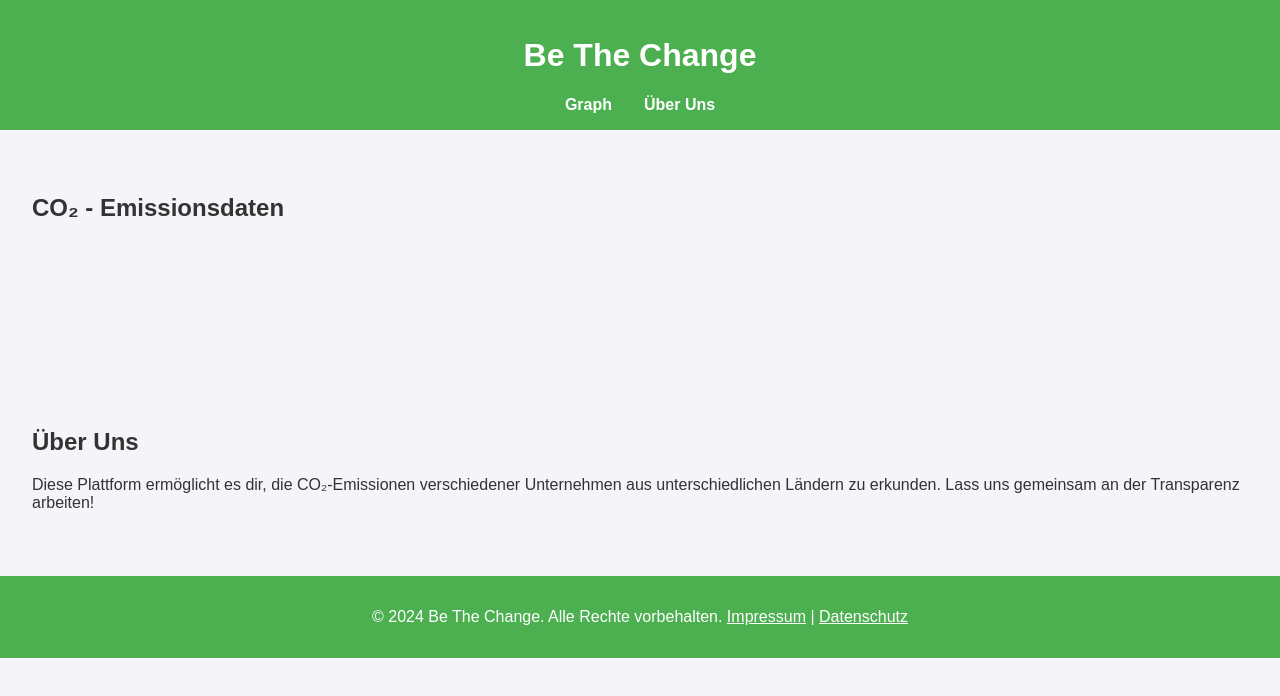
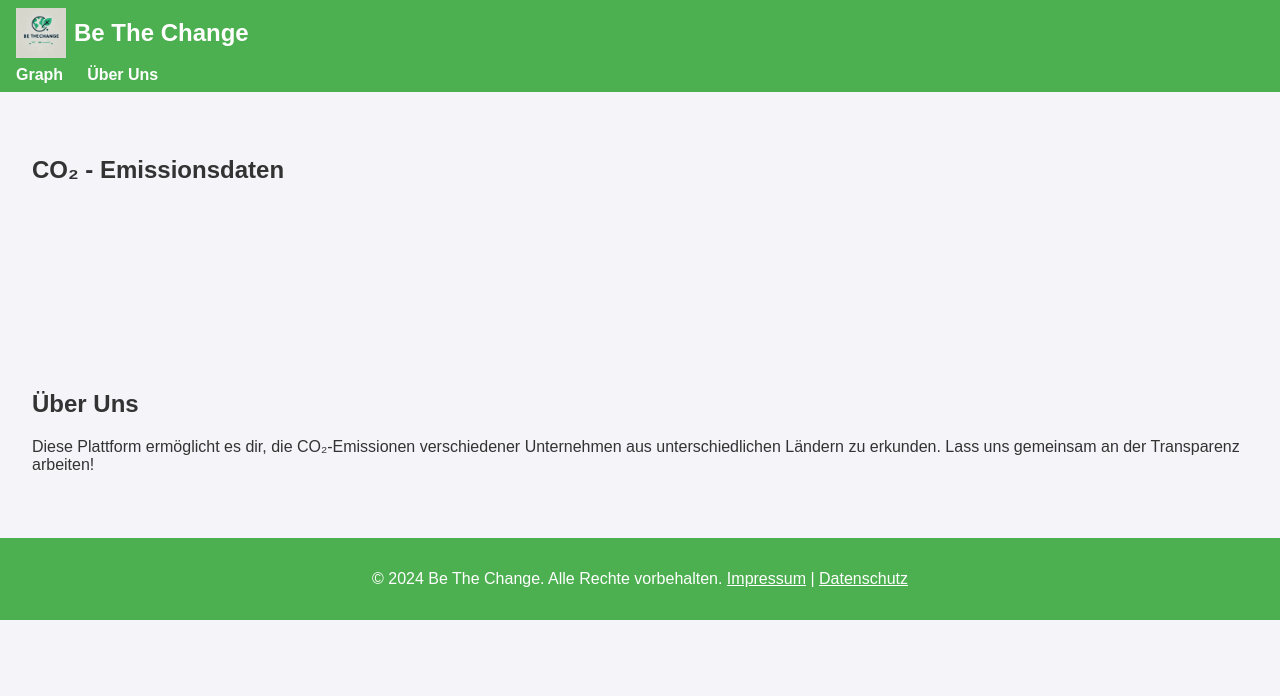
Before and after one commit to parastuatuni/IPWA01-01, a plain HTML site: page index.html in a window 1280 px wide. Drawn offline with Linux system fonts and the light colour scheme.

Commit message:
Logo im Headerbereich eingefügt; Header Links nach links verschoben für die deutsche Sprache.

```diff
--- a/index.html
+++ b/index.html
@@ -8,9 +8,12 @@
 </head>
 <body>
     <header>
-        <h1>Be The Change</h1>
+        <div class="header-logo">
+            <img src="Logo.png" alt="Be The Change Logo">
+            <h1>Be The Change</h1>
+        </div>
         <nav>
-            <ul>
+            <ul class="header-nav">
                 <li><a href="#graph">Graph</a></li>
                 <li><a href="#ueber-uns">Über Uns</a></li>
             </ul>
--- a/styles.css
+++ b/styles.css
@@ -9,23 +9,44 @@ body {
 header {
     background-color: #4CAF50;
     color: white;
-    padding: 1rem 0;
-    text-align: center;
+    padding: 0.5rem 0;
+}
+
+header .header-logo {
+    display: flex;
+    align-items: center; /* Vertikale Ausrichtung */
+    justify-content: flex-start; /* Linksbündig */
+    padding-left: 1rem;
+}
+
+header h1 {
+    margin: 0;
+    font-size: 1.5rem;
+}
+
+header img {
+    height: 50px; /* Logo-Größe */
+    margin-right: 0.5rem; /* Abstand zwischen Logo und Titel */
+}
+
+header nav {
+    margin-top: 0.5rem;
+    padding-left: 1rem; /* Gleiche Ausrichtung wie Logo */
 }
 
 header nav ul {
     list-style: none;
     padding: 0;
-    display: flex;
-    justify-content: center;
     margin: 0;
+    display: flex; /* Flexbox für horizontale Anordnung */
+    justify-content: flex-start; /* Links ausgerichtet */
 }
 
-header nav ul li {
-    margin: 0 1rem;
+header nav ul.header-nav li {
+    margin-right: 1.5rem; /* Abstand zwischen den Links */
 }
 
-header nav ul li a {
+header nav ul.header-nav li a {
     color: white;
     text-decoration: none;
     font-weight: bold;
```
